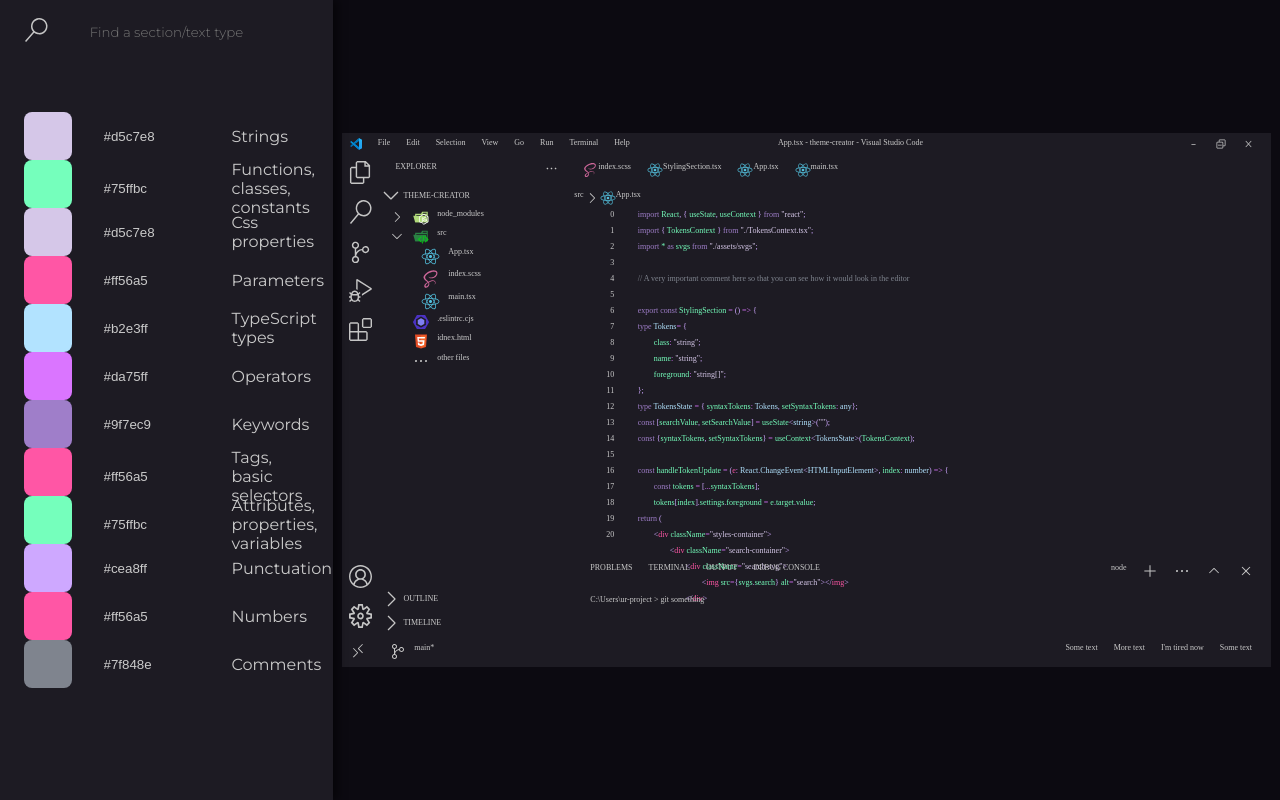
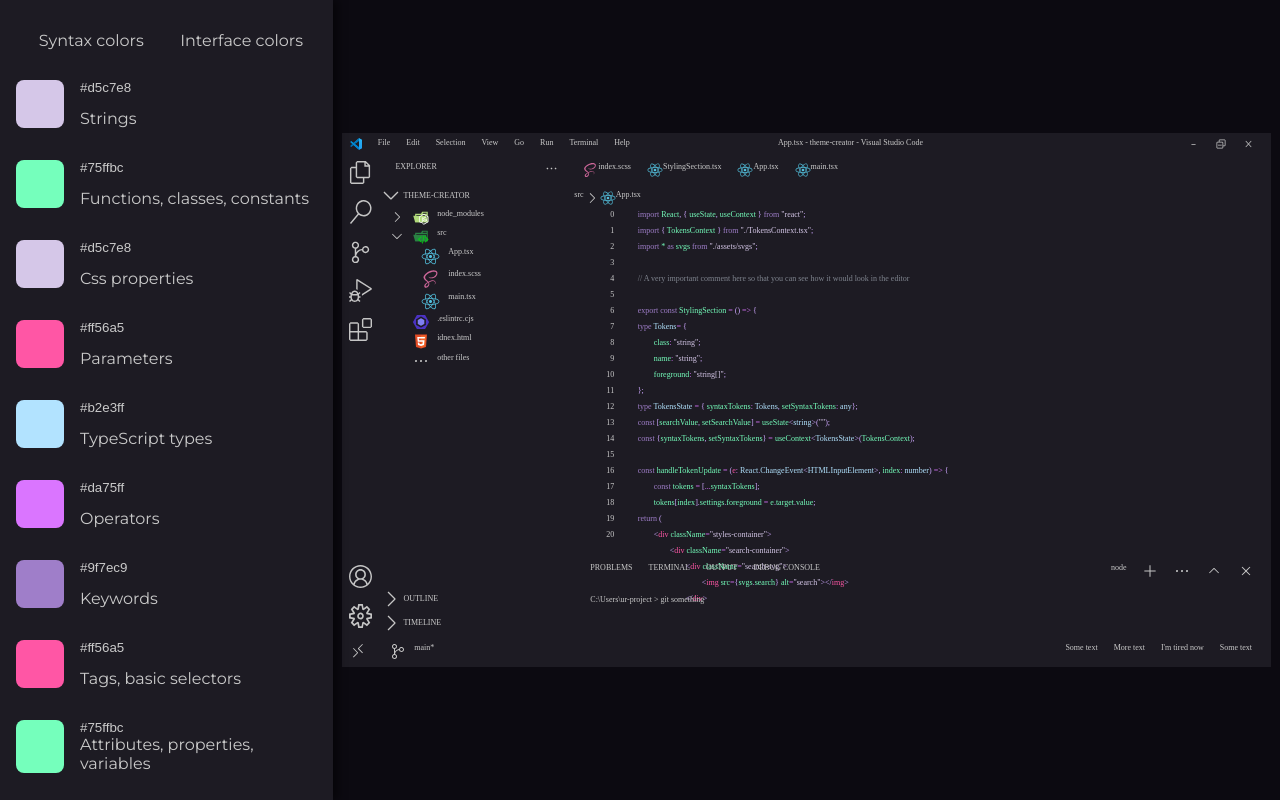
Before and after one commit to Vitalii-Harkavenko/theme-screator, a React (Vite) app: page / in a window 1280 px wide. Built offline with nearby package versions, Linux system fonts and the light colour scheme; a web font is replaced by a local one.

Commit message:
finishing

```diff
--- a/src/StylingSection.tsx
+++ b/src/StylingSection.tsx
@@ -10,44 +10,60 @@ export const StylingSection = () => {
 	const {syntaxTokens, setSyntaxTokens} = useContext<SyntaxState>(TokensContext);
 	const {interfaceTokens, setInterfaceTokens} = useContext<InterfaceState>(TokensContext);
 
-    const handleTokenUpdate = (e: React.ChangeEvent<HTMLInputElement>, index: number) => {
+    const handleTokenUpdate = (e: React.ChangeEvent<HTMLInputElement>, index: number, tokenType: string) => {
+		if (tokenType === "syntax") {
 			const tokens = [...syntaxTokens];
 			tokens[index].settings.foreground = e.target.value;
 			setSyntaxTokens(tokens);
+		} else {
+			const tokens = [...interfaceTokens];
+			tokens[index].settings.background = e.target.value;
+			setInterfaceTokens(tokens);
+		}
     }
 
 	return (
 		<div className="styles-container">
-    	    <div className="search-container">
-    	        <div className="search-svg">
-    	            <img src={svgs.search} alt="search"></img>
+			<div className="tab-switcher">
+				<div className="syntax-colors-tab">Syntax colors</div>
+				<div className="interface-colors-tab">Interface colors</div>
 			</div>
-    	        <input
-    	            className="search-bar"
-    	            type="text"
-    	            placeholder="Find a section/text type"
-    	            value={searchValue}
-    	            onChange={(e) => setSearchValue(e.target.value)}
-    	        ></input>
-    	    </div>
-    	    <div className="styles-picker">
-				<div className="">
-					<div></div>
-					<div></div>
-				</div>
-				<div>
+			<div className="color-tokens">
+				<div className="syntax">
 					{
 						syntaxTokens.map((el, index) => {
 							return (
 								<div className="styles-wrapper" key={index}>
-									<div className="color-thumb" style={{backgroundColor : el.settings.foreground}}></div>
+									<div className="thumb" style={{backgroundColor : el.settings.foreground}}></div>
+									<div className="text">
 										<input
 											type="text"
 											placeholder="Enter a color"
 											value={el.settings.foreground}
-										onChange={e => handleTokenUpdate(e, index) }
+											onChange={e => handleTokenUpdate(e, index, "syntax") }
 										></input>
 										<p>{el.name}</p>
+									</div>
+								</div>
+							)
+						})
+					}
+				</div>
+				<div className="interface hidden">
+					{
+						interfaceTokens.map((el, index) => {
+							return (
+								<div className="styles-wrapper" key={index}>
+									<div className="thumb" style={{backgroundColor : el.settings.background}}></div>
+									<div className="text">
+										<input
+											type="text"
+											placeholder="Enter a color"
+											value={el.settings.background}
+											onChange={e => handleTokenUpdate(e, index, "interface") }
+										></input>
+										<p>{el.name}</p>
+									</div>
 								</div>
 							)
 						})
--- a/src/TokensContext.tsx
+++ b/src/TokensContext.tsx
@@ -5,9 +5,9 @@ export type Token = {
     class: string;
     name: string;
 	scope: string[] | string;
-	background?: string;
-    settings?: {
-        foreground: string;
+    settings: {
+        foreground?: string;
+		background?: string;
         fontStyle?: string;
     };
 };
--- a/src/assets/tokens.json
+++ b/src/assets/tokens.json
@@ -24,7 +24,9 @@
 				"tab.activeForeground",
 				"terminal.foreground"
 			],
+			"settings":{
 				"background" : "#ffffff"
+			}
 		},
 		{
 			"class": "inactive",
@@ -35,7 +37,9 @@
 				"breadcrumb.foreground",
 				"tab.inactiveForeground"
 			],
+			"settings":{
 				"background" : "#ffffff80"
+			}
 		},
 		{
 			"class": "transparent",
@@ -50,43 +54,57 @@
 				"sideBarSectionHeader.border",
 				"sideBarSectionHeader.background"
 			],
+			"settings":{
 				"background": "#00000000"
+			}
 		},
 		{
 			"class": "editorBg",
 			"name": "Editor background",
 			"scope": "editor.background",
+			"settings":{
 				"background": "#000815"
+			}
 		},
 		{
 			"class": "activityBarBg",
 			"name": "Activity bar background",
 			"scope": "activityBar.background",
+			"settings":{
 				"background": "#000815"
+			}
 		},
 		{
 			"class": "breadcrumbBg",
 			"name": "Breadcrumb background",
 			"scope": "breadcrumb.background",
+			"settings":{
 				"background": "#030c1b"
+			}
 		},
 		{
 			"class": "gutterBg",
 			"name": "Gutter background",
 			"scope": "editorGutter.background",
+			"settings":{
 				"background": "#000815"
+			}
 		},
 		{
 			"class": "panelBg",
 			"name": "Panel background",
 			"scope": "panel.background",
+			"settings":{
 				"background": "#000815"
+			}
 		},
 		{
 			"class": "sideBarBg",
 			"name": "Sidebar background",
 			"scope": "sideBar.background",
+			"settings":{
 				"background": "#000815"
+			}
 		},
 		{
 			"class": "borders",
@@ -96,13 +114,17 @@
 				"sideBar.border",
 				"panel.border"
 			],
+			"settings":{
 				"background": "#000815"
+			}
 		},
 		{
 			"class": "tabActiveBg",
 			"name": "Active tab background",
 			"scope": "tab.activeBackground",
+			"settings":{
 				"background": "#00112a"
+			}
 		},
 		{
 			"class": "titleBarBg",
@@ -112,31 +134,41 @@
 				"titleBar.inactiveBackground",
 				"editorGroupHeader.tabsBackground"
 			],
+			"settings":{
 				"background": "#000815"
+			}
 		},
 		{
 			"class": "titleBarDropdownBg",
 			"name": "Title bar dropdown background",
 			"scope": "dropdown.background",
+			"settings":{
 				"background": "#0f1726"
+			}
 		},
 		{
 			"class": "contrastBorder",
 			"name": "Contrast border",
 			"scope": "contrastBorder",
+			"settings":{
 				"background": "#122d42"
+			}
 		},
 		{
 			"class": "activityBarBadge",
 			"name": "Activity bar badge",
 			"scope": "activityBarBadge.background",
+			"settings":{
 				"background": "#007acc"
+			}
 		},
 		{
 			"class": "editorActiveLine",
 			"name": "Editor active line",
 			"scope": "editor.lineHighlightBackground",
+			"settings":{
 				"background": "#452b874b"
+			}
 		},
 		{
 			"class": "editorSelection",
@@ -145,13 +177,17 @@
 				"editor.selectionBackground",
 				"terminal.selectionBackground"
 			],
+			"settings":{
 				"background": "#ba65ff46"
+			}
 		},
 		{
 			"class": "editorInactiveSelection",
 			"name": "Editor inactive selection",
 			"scope": "editor.inactiveSelectionBackground",
+			"settings":{
 				"background": "#8210e046"
+			}
 		}
 	],
 	"defaults": {
--- a/src/index.scss
+++ b/src/index.scss
@@ -23,12 +23,38 @@ input::-moz-placeholder {
 input:-ms-input-placeholder {
 	@include placeholder-styles;
 }
-.styles-container::-webkit-scrollbar {
-	display: none;
+.color-tokens::-webkit-scrollbar {
+	width: 0.5rem;
+	background-color: transparent;
 }
-.styles-container {
+.color-tokens::-webkit-scrollbar-thumb {
+	background-color: rgb(112, 112, 112);
+	border-bottom: 0.5rem solid $main;
+	border-top: 0.5rem solid $main;
+}
+/* For Firefox */
+.color-tokens {
+	scrollbar-width: thin;
+	scrollbar-color: rgb(112, 112, 112) $main;
+}
+
+.color-tokens::-moz-scrollbar-thumb {
+	background-color: rgb(112, 112, 112);
+	border-bottom: 0.5rem solid $main;
+	border-top: 0.5rem solid $main;
+}
+
+/* For Edge and IE */
+.color-tokens {
 	-ms-overflow-style: none;
-	scrollbar-width: none;
+	scrollbar-width: thin;
+	scrollbar-color: rgb(112, 112, 112) $main;
+}
+
+.color-tokens::-ms-scrollbar-thumb {
+	background-color: rgb(112, 112, 112);
+	border-bottom: 0.5rem solid $main;
+	border-top: 0.5rem solid $main;
 }
 * {
 	box-sizing: border-box;
@@ -57,62 +83,62 @@ html, body, #root {
 		height: 100%;
 		background-color: $main;
 		color: $text;
-		overflow-y: scroll;
 		filter: drop-shadow(5px 0 5px rgba(0, 0, 0, 0.5));
 
-		.search-container {
-			position: relative;
+		.tab-switcher {
+			display: grid;
+			grid-template-columns: 1fr 1fr;
+			text-align: center;
 			width: 100%;
-			height: 2rem;
-			margin-top: 1rem;
-			margin-bottom: 2rem;
-
-			.search-svg {
-				position: absolute;
-				left: 0.5rem;
-				top: 50%;
-				transform: translateY(-50%);
-				width: 1.5rem;
-			};
-
-			.search-bar {
+			height: 10vh;
+			> * {
 				width: 100%;
 				height: 100%;
-				background-color: transparent;
+				display: flex;
+				flex-direction: column;
+				justify-content: center;
 			}
 		}
-		.styles-picker {
+		.color-tokens {
+			height: 90vh;
+			width: 100%;
+			overflow-y: scroll;
+
+			.hidden {
+				display: none;
+			}
+			> * {
+				width: 100%;
 				display: flex;
 				flex-direction: column;
-			height: calc(100% - 2rem);
-			width: 100%;
-			height: 100%;
 				gap: 2rem;
+				padding-bottom: 2rem;
 
 				.styles-wrapper {
 					display: grid;
-				grid-template-columns: 3rem 6rem 1fr;
-				gap: 2rem;
-				width: 95%;
-				margin-left: auto;
-				margin-right: auto;
+					grid-template-columns: 3rem 1fr;
+					grid-gap: 1rem;
+					width: 100%;
 					height: 3rem;
 
-				.color-thumb {
-					width: 3rem;
-					height: 3rem;
+					.thumb {
+						width: 100%;
+						height: 100%;
 						border-radius: 0.5rem;
 					}
-
+					.text {
+						display: flex;
+						flex-direction: column;
+						justify-content: space-between;
 						input {
-					width: 6rem;
 							background-color: transparent;
 							color: $text;
 							outline: none;
 						}
 						p {
 							height: fit-content;
-					align-self: center;
+						}
+					}
 				}
 			}
 		}
```
Lines whose indentation alone changed are shown as unchanged.
